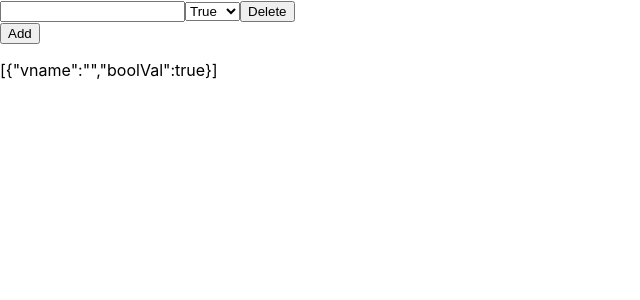
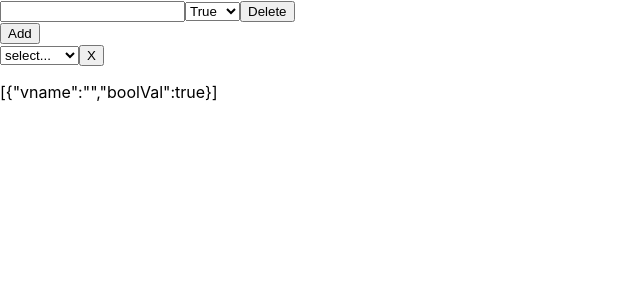
Before and after one commit to Ritwik502/task, a React (Create React App) app: page / in a window 1280 px wide. Shown: the top 300 px of the page, without its empty margins (0-640 px from the left). Built offline with nearby package versions, Linux system fonts and the light colour scheme.

Commit message:
operator options
added simple operator options
with operation usestate

```diff
--- a/src/App.js
+++ b/src/App.js
@@ -1,39 +1,56 @@
 import React, { useState } from "react";
 function App() {
-  const [data,setData]=useState([{vname:"",boolVal:true}])
-  const handleClick=()=>{
-      setData([...data,{vname:"",boolVal:true}])
+  const [data, setData] = useState([{ vname: "", boolVal: true }])
+  const [operation, setOperation] = useState()
+  const handleClick = () => {
+    setData([...data, { vname: "", boolVal: true }])
   }
-  const handleChange=(e,i)=>{
-      const {name,value}=e.target
+  const handleChangeVar = (e, i) => {
+    const { name, value } = e.target
     const onchangeVal = [...data]
-      if(name==="boolVal"){
+    if (name === "boolVal") {
 
-        onchangeVal[i][name]=(value==="true");
+      onchangeVal[i][name] = (value === "true");
     }
-      else onchangeVal[i][name]=value
+    else onchangeVal[i][name] = value
     setData(onchangeVal)
   }
-  const handleDelete=(i)=>{
+  const handleChangeOp = (e) => {
+    setOperation(e.target.value)
+  }
+  const handleDelete = (i) => {
     const deleteVal = [...data]
-      deleteVal.splice(i,1)
+    deleteVal.splice(i, 1)
     setData(deleteVal)
   }
-  return(
+  return (
     <div className="App">
       {
-            data.map((val,i)=>
+        data.map((val, i) =>
           <div>
-                  <input name="vname" value={val.vname} onChange={(e)=>handleChange(e,i)} />
-                  <select  name ="boolVal" value={val.boolVal} onChange={(e)=>handleChange(e,i)}>
+            <input name="vname" value={val.vname} onChange={(e) => handleChangeVar(e, i)} />
+            <select name="boolVal" value={val.boolVal} onChange={(e) => handleChangeVar(e, i)}>
               <option value="true">True</option>
               <option value="false">False</option>
             </select>
-                  <button onClick={()=>handleDelete(i)}>Delete</button>
+            <button onClick={() => handleDelete(i)}>Delete</button>
           </div>
         )
       }
       <button onClick={handleClick}>Add</button>
+
+      <div>
+        <div>
+          <select name="operation " value={operation} onChange={(e) => handleChangeOp(e)}>
+              <option value="none">select...</option>
+              <option value="constant">constant</option>
+              <option value="argument">argument</option>
+              <option value="and">and</option>
+              <option value="or">or</option>
+            </select>
+        <button >X</button>
+        </div>
+      </div>
       <p>{JSON.stringify(data)}</p>
     </div>
   )
```
Lines whose indentation alone changed are shown as unchanged.
